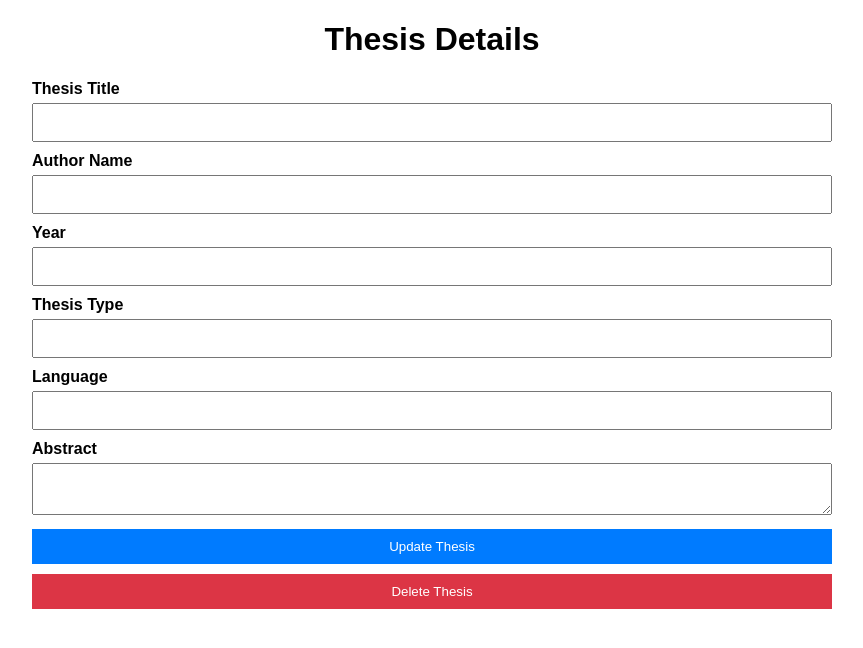
After one commit to kaaneeksi/ThesisManagementSystem, a Python web app: template templates/thesis_detail.html in a window 1280 px wide. The commit adds this page. Shown: the top 648 px of the page, without its empty margins (208-1071 px from the left). Run offline with Jinja, Linux system fonts and the light colour scheme; the template is opened without the code that fills it, so the values that code supplies are empty.

```diff
--- /dev/null
+++ b/templates/thesis_detail.html
@@ -0,0 +1,163 @@
+<!DOCTYPE html>
+<html lang="en">
+<head>
+    <meta charset="UTF-8">
+    <meta name="viewport" content="width=device-width, initial-scale=1.0">
+    <title>Thesis Details</title>
+    <style>
+        body {
+            font-family: Arial, sans-serif;
+            margin: 20px;
+            padding: 0;
+        }
+
+        .container {
+            max-width: 800px;
+            margin: 0 auto;
+        }
+
+        h1 {
+            text-align: center;
+        }
+
+        label {
+            display: block;
+            margin-bottom: 5px;
+            font-weight: bold;
+        }
+
+        input, textarea, button {
+            margin-bottom: 10px;
+            padding: 10px;
+            width: 100%;
+            box-sizing: border-box;
+        }
+
+        button {
+            background-color: #007BFF;
+            color: white;
+            border: none;
+            cursor: pointer;
+        }
+
+        button:hover {
+            background-color: #0056b3;
+        }
+
+        .delete-button {
+            background-color: #dc3545;
+        }
+
+        .delete-button:hover {
+            background-color: #c82333;
+        }
+    </style>
+</head>
+<body>
+    <div class="container">
+        <h1>Thesis Details</h1>
+
+        <form id="thesisForm">
+            <label for="title">Thesis Title</label>
+            <input type="text" id="title" name="title">
+
+            <label for="author">Author Name</label>
+            <input type="text" id="author" name="author">
+
+            <label for="year">Year</label>
+            <input type="number" id="year" name="year">
+
+            <label for="type">Thesis Type</label>
+            <input type="text" id="type" name="type">
+
+            <label for="language">Language</label>
+            <input type="text" id="language" name="language">
+
+            <label for="abstract">Abstract</label>
+            <textarea id="abstract" name="abstract"></textarea>
+
+            <button type="button" onclick="updateThesis()">Update Thesis</button>
+            <button type="button" class="delete-button" onclick="deleteThesis()">Delete Thesis</button>
+        </form>
+    </div>
+
+    <script>
+        async function getThesisDetails() {
+            const urlParams = new URLSearchParams(window.location.search);
+            const thesisNo = localStorage.getItem('thesisNo');
+            console.log(thesisNo);
+
+            const apiUrl = "http://localhost:8000/theses/";
+
+            try {
+                const response = await fetch(`${apiUrl}?thesis_no=${thesisNo}`);
+                const thesis = await response.json();
+
+                // Verinin doğru şekilde geldiğinden emin olmak için kontrol edelim
+                if (thesis && thesis.length > 0) {
+                    const thesisData = thesis[0]; // Veri dizisini alıp ilk elemanı kullanıyoruz.
+
+                    // Yazar bilgisi var mı kontrolü
+                    const authorName = thesisData.author ? `${thesisData.author.first_name} ${thesisData.author.last_name}` : 'Author not available';
+                    document.getElementById("title").value = thesisData.title || 'Title not available';
+                    document.getElementById("author").value = authorName;
+                    document.getElementById("year").value = thesisData.year || 'Year not available';
+                    document.getElementById("type").value = thesisData.type || 'Type not available';
+                    document.getElementById("language").value = thesisData.language ? thesisData.language.language_name : 'Language not available';
+                    document.getElementById("abstract").value = thesisData.abstract || 'Abstract not available';
+                } else {
+                    alert('No thesis data found for this thesis number');
+                }
+            } catch (error) {
+                console.error('Error fetching thesis details:', error);
+                alert('There was an error fetching thesis details. Please try again later.');
+            }
+        }
+
+        async function updateThesis() {
+            const thesisNo = localStorage.getItem('thesisNo');
+            const apiUrl = "http://localhost:8000";
+
+            const updatedThesis = {
+                title: document.getElementById("title").value,
+                author: document.getElementById("author").value,
+                year: document.getElementById("year").value,
+                type: document.getElementById("type").value,
+                language: document.getElementById("language").value,
+                abstract: document.getElementById("abstract").value,
+            };
+
+            const response = await fetch(`${apiUrl}/update_thesis/${thesisNo}`, {
+                method: 'PUT',
+                headers: { 'Content-Type': 'application/json' },
+                body: JSON.stringify(updatedThesis)
+            });
+
+            if (response.ok) {
+                alert("Thesis updated successfully!");
+            } else {
+                const errorMessage = await response.json();
+                alert(`Failed to update thesis. Error: ${errorMessage.detail}`);
+            }
+        }
+
+        async function deleteThesis() {
+            const urlParams = new URLSearchParams(window.location.search);
+            const thesisNo = urlParams.get('thesisNo');
+
+            const response = await fetch(`/api/theses/${thesisNo}`, {
+                method: 'DELETE',
+            });
+
+            if (response.ok) {
+                alert("Thesis deleted successfully!");
+                window.location.href = "./search.html"; // Redirect to search page
+            } else {
+                alert("Failed to delete thesis.");
+            }
+        }
+
+        getThesisDetails();
+    </script>
+</body>
+</html>
```
Also changed, not shown: main.py (+25 -1 lines), templates/search.html (+14 -9 lines).
